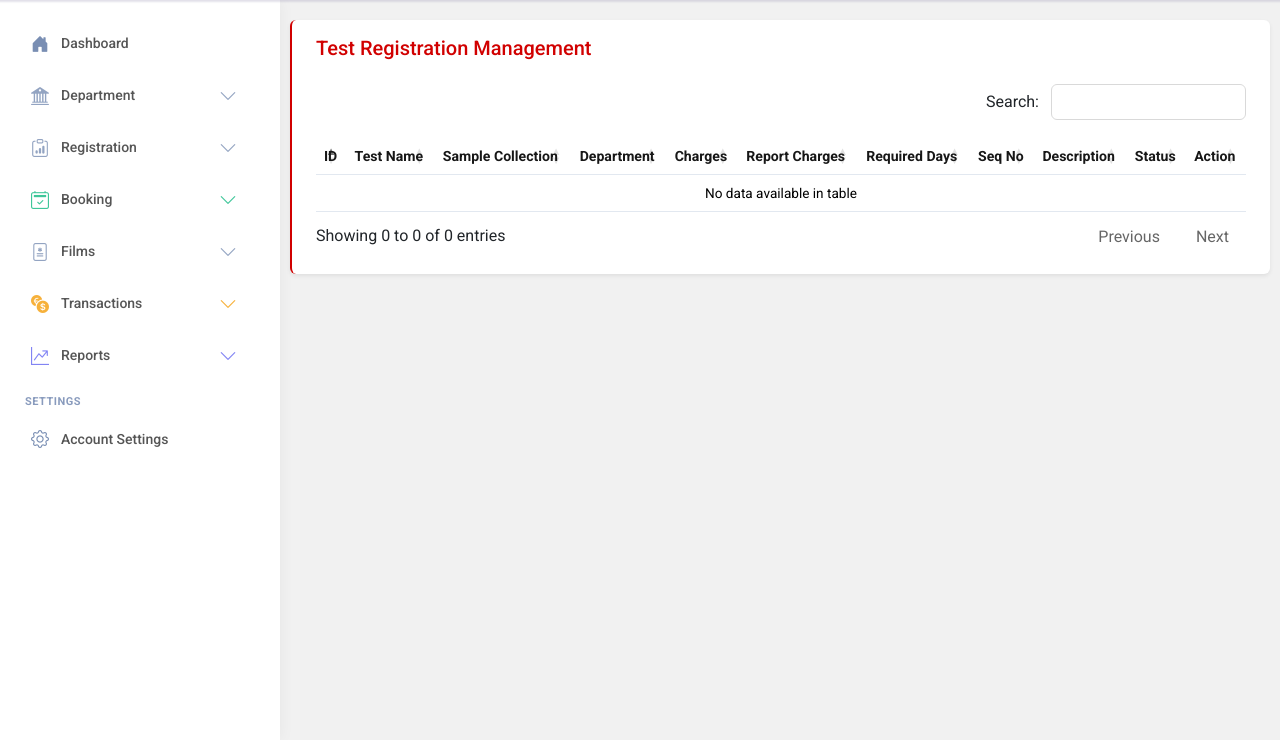
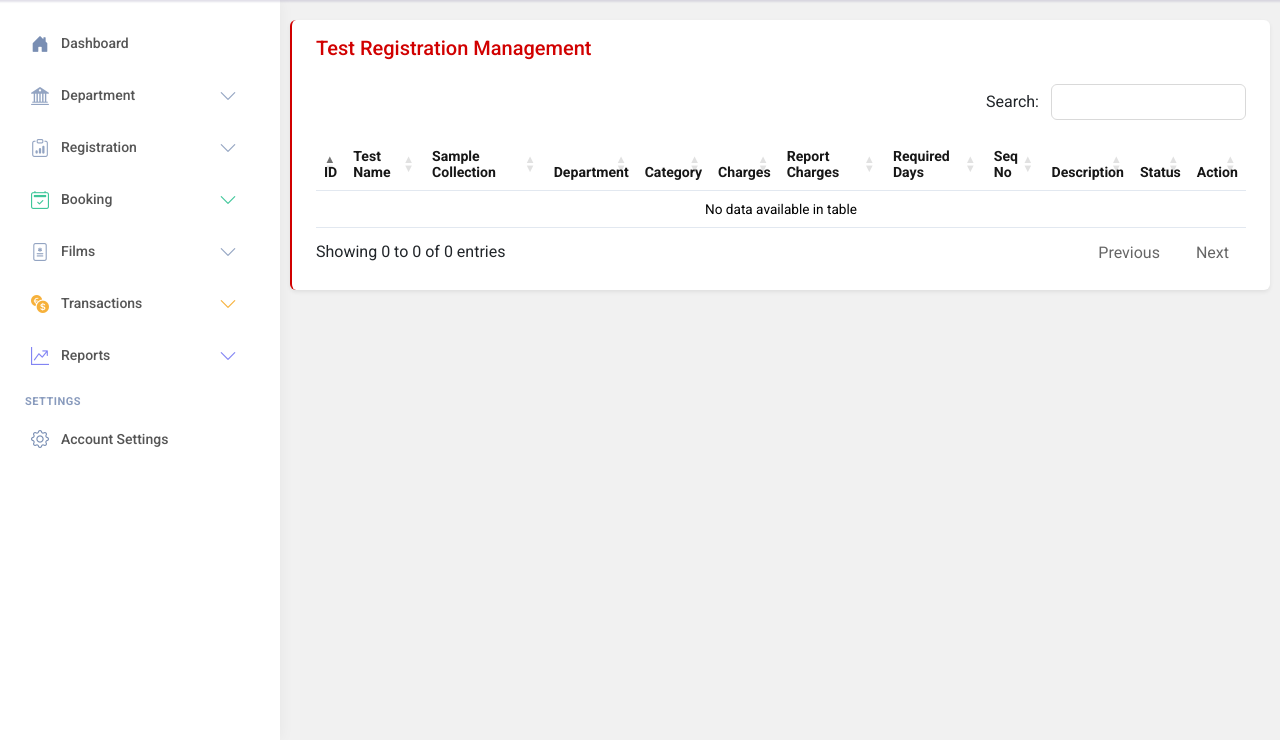
Before and after one commit to qamberalipy/tmc_pos, a Flask app: page /registrations/view-test in a window 1280 px wide. Shown: the part 60-800 px from the top of the page. Run offline with Flask 3, Linux system fonts and the light colour scheme; the visitor is signed in with stand-in values (Sample User, id 1); grey boxes labelled with a size stand in for pictures from a placeholder-image service; data that the repository does not hold is empty; some libraries are stand-ins or nearby versions.

Commit message:
feat: add Test_registration model and implement core registration and reporting service modules

```diff
--- a/app/blueprints/registrations/services.py
+++ b/app/blueprints/registrations/services.py
@@ -1,6 +1,7 @@
 from flask import session
 from app.extensions import db
 from app.models import Expense_head, Branch, User ,Referred,Test_registration
+from app.models.test_registration import CATEGORY_CHOICES
 from werkzeug.security import generate_password_hash
 from sqlalchemy.exc import SQLAlchemyError
 
@@ -300,6 +301,7 @@ def _format_test_registration(t, branch_name=None, created_by_name=None):
         "test_name": t.test_name,
         "sample_collection": t.sample_collection,
         "department_id": t.department_id,
+        "category": t.category,
         "charges": t.charges,
         "report_charges": t.report_charges,  # <--- Add this
         "required_days": t.required_days,
@@ -326,6 +328,7 @@ def create_test_registration(data):
             test_name=data["test_name"],
             sample_collection=data.get("sample_collection"),
             department_id=data.get("department_id"),
+            category=data.get("category") if data.get("category") in CATEGORY_CHOICES else "Other",
             charges=data["charges"],
             report_charges=data.get("report_charges", 0.0),  # <--- Add this
             required_days=data["required_days"],
@@ -430,6 +433,8 @@ def update_test_registration(test_id, data):
             else:
                 # If empty string "", set to None (NULL in database)
                 t.department_id = None
+        if "category" in data:
+            t.category = data["category"] if data["category"] in CATEGORY_CHOICES else "Other"
         if "charges" in data:
             t.charges = data["charges"]
         if "report_charges" in data:           # <--- Add this block
--- a/app/blueprints/registrations/static/js/test_reg.js
+++ b/app/blueprints/registrations/static/js/test_reg.js
@@ -32,6 +32,7 @@ function getAllTestRegistrations() {
                     t.test_name || "-",
                     t.sample_collection || "-",
                     t.department_id || "-",
+                    t.category || "Other",
                     t.charges || "-",
                     t.report_charges || "0", // <--- NEW: Report Charges Column
                     t.required_days == "0" ? "Same day" : (t.required_days || "-"),
@@ -64,6 +65,7 @@ $(document).on("click", ".edit-testReg", function () {
             $("#test_name").val(t.test_name);
             $("#sample_collection").val(t.sample_collection);
             $("#department_name").val(t.department_id);
+            $("#test_category").val(t.category || "Other");
             $("#charge").val(t.charges);
             $("#report_charges").val(t.report_charges || 0); // <--- NEW: Fill report charges
             $("#required_days").val(t.required_days);
@@ -94,6 +96,7 @@ $(document).on("click", "#update_testReg", function () {
         test_name: $("#test_name").val().trim(),
         sample_collection: $("#sample_collection").val().trim(),
         department_id: $("#department_name").val(),
+        category: $("#test_category").val(),
         charges: $("#charge").val(),
         report_charges: $("#report_charges").val(), // <--- NEW: Send updated report charges
         required_days: $("#required_days").val(),
--- a/app/blueprints/registrations/templates/view_test.html
+++ b/app/blueprints/registrations/templates/view_test.html
@@ -28,6 +28,7 @@
                     <th>Test Name</th>
                     <th>Sample Collection</th>
                     <th>Department</th>
+                    <th>Category</th>
                     <th>Charges</th>
                     <th>Report Charges</th> <th>Required Days</th>
                     <th>Seq No</th>
@@ -65,6 +66,14 @@
               <option value="department2">Department 2</option>
             </select>
 
+            <label class="my-2">Category</label>
+            <select class="form-select" id="test_category" name="category" required>
+                <option value="Contrast">Contrast</option>
+                <option value="Full Study">Full Study</option>
+                <option value="Screening">Screening</option>
+                <option value="Other" selected>Other</option>
+            </select>
+
             <label class="my-2">Charge</label>
             <input type="text" class="form-control" id="charge" name="charge">
 
--- a/app/models/test_registration.py
+++ b/app/models/test_registration.py
@@ -1,6 +1,8 @@
 from app.extensions import db
 from sqlalchemy import JSON
 from datetime import datetime, timezone
+
+CATEGORY_CHOICES = ["Contrast", "Full Study", "Screening", "Other"]
 
 class Test_registration(db.Model):
     __tablename__ = "test_registration"
@@ -10,6 +12,7 @@ class Test_registration(db.Model):
     sample_collection = db.Column(db.String(50))
 
     department_id = db.Column(db.Integer)
+    category = db.Column(db.String(50), nullable=False, default="Other", index=True)
     charges = db.Column(db.Float, nullable=False)
     report_charges = db.Column(db.Float, default=0.0)
 
```
Also changed, not shown: app/blueprints/registrations/templates/add_test.html (+9 -0 lines), app/blueprints/reports/services.py (+5 -2 lines).
